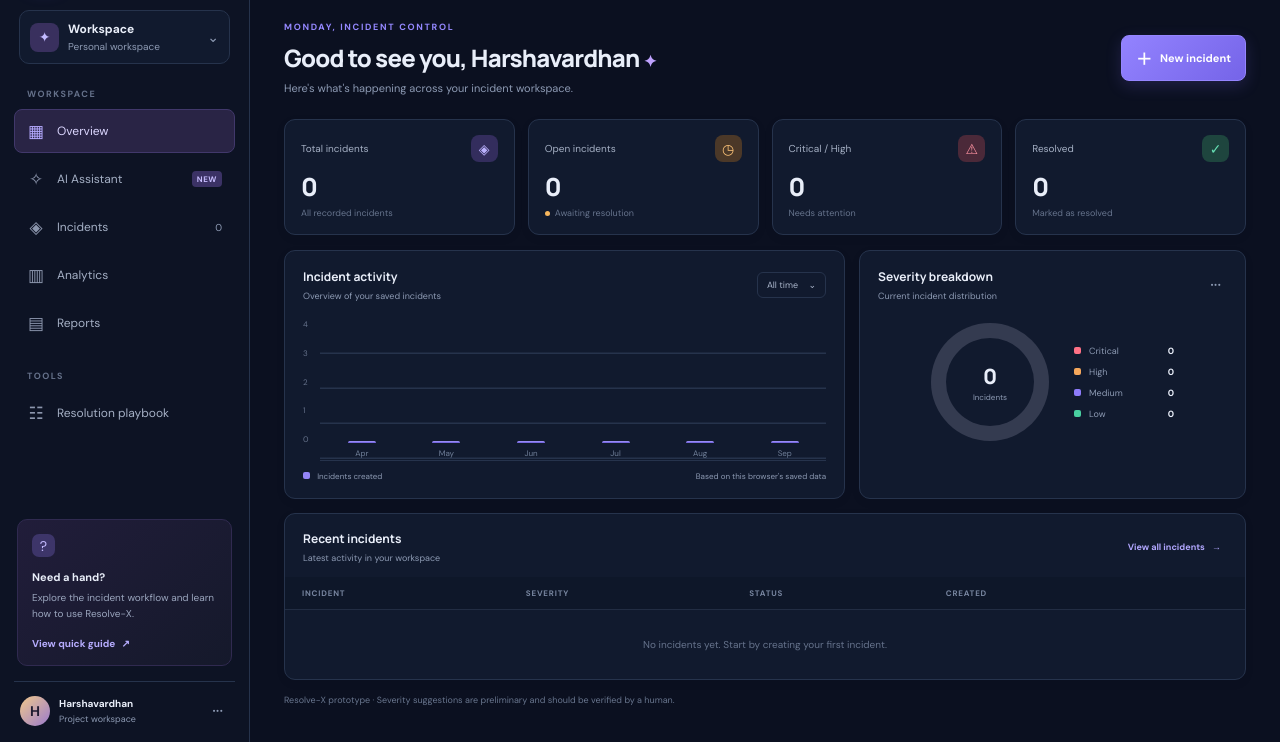
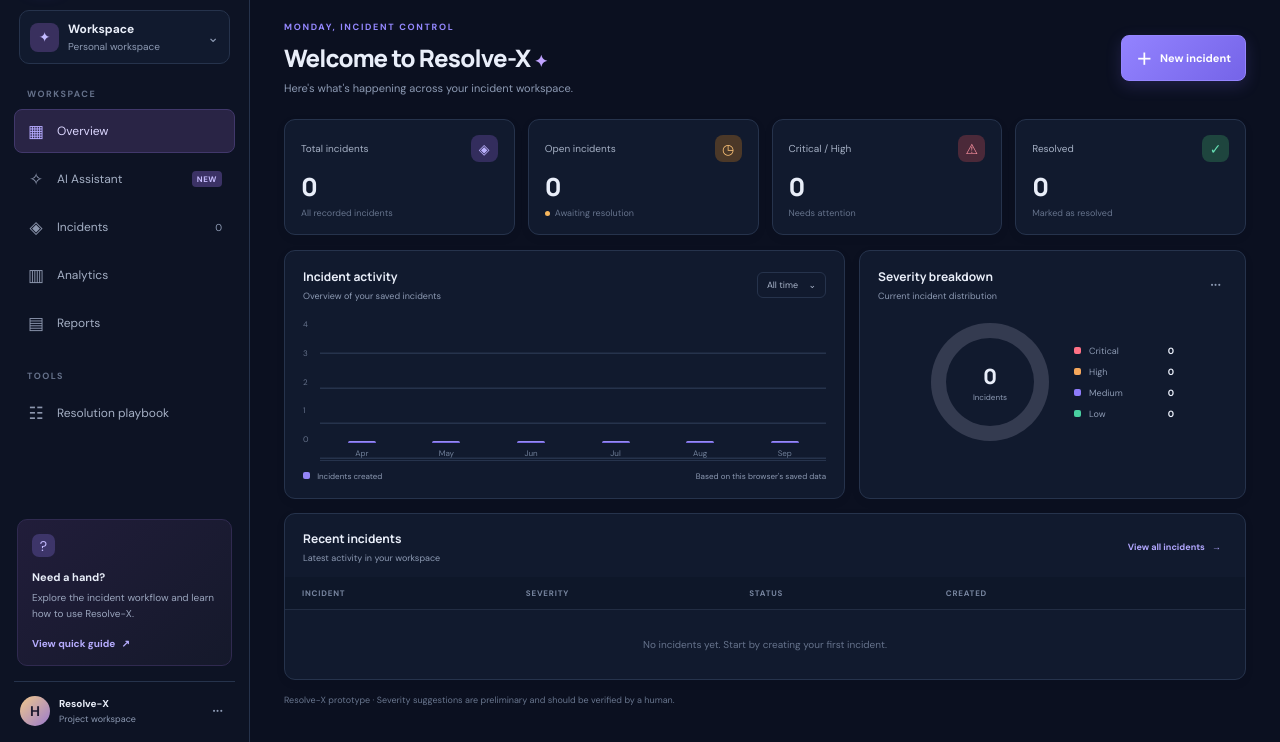
Before and after one commit to pudathuharshavardhan-a11y/Resolve-X-New-Description, a plain HTML site: page index.html in a window 1280 px wide. Shown: the part 73-815 px from the top of the page. Drawn offline with Linux system fonts and the light colour scheme.

Commit message:
Update index.html

```diff
--- a/index.html
+++ b/index.html
@@ -27,7 +27,7 @@
     </nav>
     <div class="sidebar-bottom">
       <div class="help-card"><span class="help-icon">?</span><b>Need a hand?</b><p>Explore the incident workflow and learn how to use Resolve-X.</p><button data-view="playbook">View quick guide <span>↗</span></button></div>
-      <div class="profile"><div class="avatar">H</div><div><b>Harshavardhan</b><small>Project workspace</small></div><button class="dots" aria-label="Profile options">···</button></div>
+      <div class="profile"><div class="avatar">H</div><div><b>Resolve-X</b><small>Project workspace</small></div><button class="dots" aria-label="Profile options">···</button></div>
     </div>
   </aside>
 
@@ -39,7 +39,7 @@
     </header>
 
     <section class="page active" id="view-overview">
-      <div class="page-heading"><div><div class="eyebrow">MONDAY, INCIDENT CONTROL</div><h1>Good to see you, Harshavardhan <span class="wave">✦</span></h1><p>Here's what's happening across your incident workspace.</p></div><button class="primary-btn" data-view="assistant"><span>＋</span> New incident</button></div>
+      <div class="page-heading"><div><div class="eyebrow">MONDAY, INCIDENT CONTROL</div><h1>Welcome to Resolve-X <span class="wave">✦</span></h1><p>Here's what's happening across your incident workspace.</p></div><button class="primary-btn" data-view="assistant"><span>＋</span> New incident</button></div>
       <div class="stats-grid">
         <article class="stat-card"><div class="stat-top"><span>Total incidents</span><span class="stat-icon purple">◈</span></div><div class="stat-value" id="totalStat">0</div><div class="stat-foot"><span class="muted">All recorded incidents</span></div></article>
         <article class="stat-card"><div class="stat-top"><span>Open incidents</span><span class="stat-icon orange">◷</span></div><div class="stat-value" id="openStat">0</div><div class="stat-foot"><span class="status-dot orange-dot"></span><span class="muted">Awaiting resolution</span></div></article>
```
